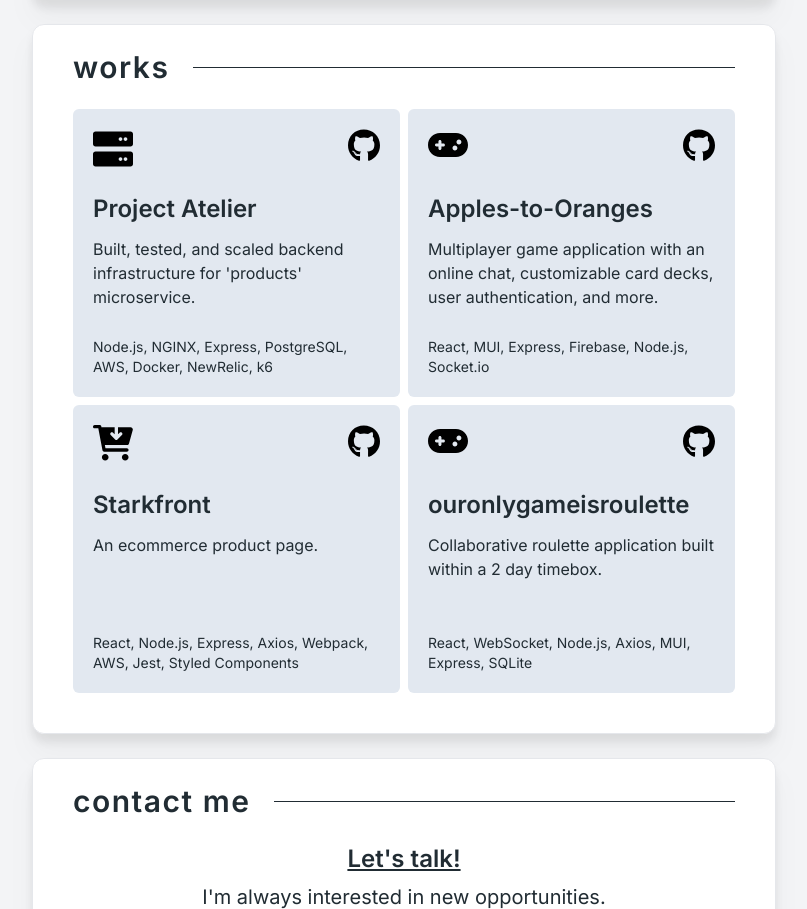
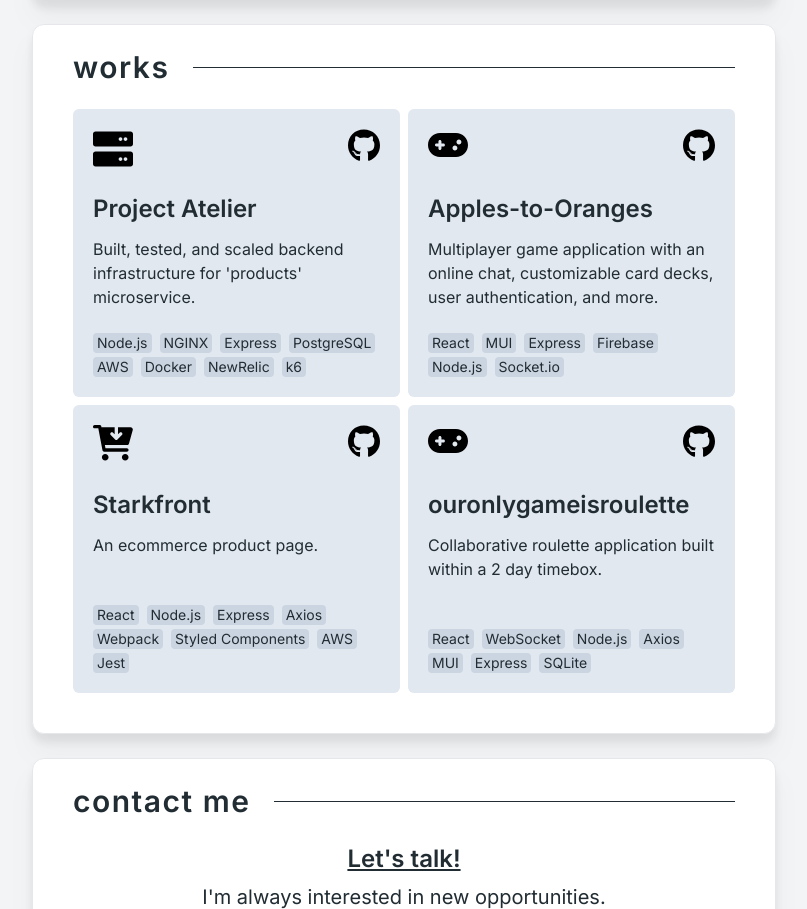
Before and after one commit to nathanielbelen/next-portfolio, a Next.js app: page / in a window 1280 px wide. Shown: the part 1088-1997 px from the top of the page, without its empty margins (236-1043 px from the left). Built offline with nearby package versions, Linux system fonts and the light colour scheme.

Commit message:
changed works pages to better reflect projects done

```diff
--- a/components/navbar.js
+++ b/components/navbar.js
@@ -43,11 +43,8 @@ export default function NavBar({ path }) {
   }, []);
 
   return (
-    <motion.div
+    <div
       className='w-full'
-      initial={{ y: 10, opacity: 0 }}
-      animate={{ y: 0, opacity: 1 }}
-      transition={{ duration: 0.5 }}
     >
       <div className='p-5 max-w-screen-lg m-auto' id='navbar'>
         <div className='flex items-center'>
@@ -82,7 +79,7 @@ export default function NavBar({ path }) {
           </div>
         </div>
       </div>
-    </motion.div>
+    </div>
   );
 }
 
--- a/components/work.js
+++ b/components/work.js
@@ -6,10 +6,8 @@ export default function Work({
   info: { title, description, link, icon, thumbnail, stack, source, deployed },
 }) {
   return (
-    <Link href={`works/${link}`}>
-      <a>
     <motion.div
-          className='flex flex-col bg-slate-200 rounded-md justify-between min-h-[18rem] p-5'
+      className='flex flex-col bg-slate-200 rounded-md justify-between min-h-[18rem] p-5 relative'
       whileHover={{ y: -2 }}
     >
       <header className=''>
@@ -18,11 +16,13 @@ export default function Work({
           <ul className='flex gap-3'>
             {source && (
               <li className='w-8'>
-                    <a href={source} target='_blank' rel='noreferrer'>
-                      <svg
-                        xmlns='http://www.w3.org/2000/svg'
-                        viewBox='0 0 496 512'
+                <a
+                  href={source}
+                  className='z-10 relative hover:fill-slate-600 transition-colors'
+                  target='_blank'
+                  rel='noreferrer'
                 >
+                  <svg xmlns='http://www.w3.org/2000/svg' viewBox='0 0 496 512'>
                     <path d='M165.9 397.4c0 2-2.3 3.6-5.2 3.6-3.3.3-5.6-1.3-5.6-3.6 0-2 2.3-3.6 5.2-3.6 3-.3 5.6 1.3 5.6 3.6zm-31.1-4.5c-.7 2 1.3 4.3 4.3 4.9 2.6 1 5.6 0 6.2-2s-1.3-4.3-4.3-5.2c-2.6-.7-5.5.3-6.2 2.3zm44.2-1.7c-2.9.7-4.9 2.6-4.6 4.9.3 2 2.9 3.3 5.9 2.6 2.9-.7 4.9-2.6 4.6-4.6-.3-1.9-3-3.2-5.9-2.9zM244.8 8C106.1 8 0 113.3 0 252c0 110.9 69.8 205.8 169.5 239.2 12.8 2.3 17.3-5.6 17.3-12.1 0-6.2-.3-40.4-.3-61.4 0 0-70 15-84.7-29.8 0 0-11.4-29.1-27.8-36.6 0 0-22.9-15.7 1.6-15.4 0 0 24.9 2 38.6 25.8 21.9 38.6 58.6 27.5 72.9 20.9 2.3-16 8.8-27.1 16-33.7-55.9-6.2-112.3-14.3-112.3-110.5 0-27.5 7.6-41.3 23.6-58.9-2.6-6.5-11.1-33.3 2.6-67.9 20.9-6.5 69 27 69 27 20-5.6 41.5-8.5 62.8-8.5s42.8 2.9 62.8 8.5c0 0 48.1-33.6 69-27 13.7 34.7 5.2 61.4 2.6 67.9 16 17.7 25.8 31.5 25.8 58.9 0 96.5-58.9 104.2-114.8 110.5 9.2 7.9 17 22.9 17 46.4 0 33.7-.3 75.4-.3 83.6 0 6.5 4.6 14.4 17.3 12.1C428.2 457.8 496 362.9 496 252 496 113.3 383.5 8 244.8 8zM97.2 352.9c-1.3 1-1 3.3.7 5.2 1.6 1.6 3.9 2.3 5.2 1 1.3-1 1-3.3-.7-5.2-1.6-1.6-3.9-2.3-5.2-1zm-10.8-8.1c-.7 1.3.3 2.9 2.3 3.9 1.6 1 3.6.7 4.3-.7.7-1.3-.3-2.9-2.3-3.9-2-.6-3.6-.3-4.3.7zm32.4 35.6c-1.6 1.3-1 4.3 1.3 6.2 2.3 2.3 5.2 2.6 6.5 1 1.3-1.3.7-4.3-1.3-6.2-2.2-2.3-5.2-2.6-6.5-1zm-11.4-14.7c-1.6 1-1.6 3.6 0 5.9 1.6 2.3 4.3 3.3 5.6 2.3 1.6-1.3 1.6-3.9 0-6.2-1.4-2.3-4-3.3-5.6-2z' />
                   </svg>
                 </a>
@@ -30,11 +30,13 @@ export default function Work({
             )}
             {deployed && (
               <li className='w-8'>
-                    <a href={deployed} target='_blank' rel='noreferrer'>
-                      <svg
-                        xmlns='http://www.w3.org/2000/svg'
-                        viewBox='0 0 448 512'
+                <a
+                  href={deployed}
+                  className='z-10 relative hover:fill-slate-600 transition-colors'
+                  target='_blank'
+                  rel='noreferrer'
                 >
+                  <svg xmlns='http://www.w3.org/2000/svg' viewBox='0 0 448 512'>
                     <path d='M256 64C256 46.33 270.3 32 288 32H415.1C415.1 32 415.1 32 415.1 32C420.3 32 424.5 32.86 428.2 34.43C431.1 35.98 435.5 38.27 438.6 41.3C438.6 41.35 438.6 41.4 438.7 41.44C444.9 47.66 447.1 55.78 448 63.9C448 63.94 448 63.97 448 64V192C448 209.7 433.7 224 416 224C398.3 224 384 209.7 384 192V141.3L214.6 310.6C202.1 323.1 181.9 323.1 169.4 310.6C156.9 298.1 156.9 277.9 169.4 265.4L338.7 96H288C270.3 96 256 81.67 256 64V64zM0 128C0 92.65 28.65 64 64 64H160C177.7 64 192 78.33 192 96C192 113.7 177.7 128 160 128H64V416H352V320C352 302.3 366.3 288 384 288C401.7 288 416 302.3 416 320V416C416 451.3 387.3 480 352 480H64C28.65 480 0 451.3 0 416V128z' />
                   </svg>
                 </a>
@@ -42,14 +44,21 @@ export default function Work({
             )}
           </ul>
         </div>
+        <Link href={`works/${link}`}>
+          <a
+            className={`z-20 hover:text-slate-600 transition-colors before:content-[''] before:absolute before:z-0 before:h-full before:w-full before:top-0 before:left-0 before:block`}
+          >
             <div className='text-2xl font-semibold py-3'>{title}</div>
+          </a>
+        </Link>
+
         <div className='text-base pb-3'>{description}</div>
       </header>
       <footer className=''>
-            <div className='text-sm'>{stack}</div>
+        <ul className='text-sm gap-x-2 gap-y-1 flex flex-wrap'>
+          {stack.map((tech, index) => <li key={index} className='bg-slate-300 px-1 rounded'>{tech}</li>)}
+        </ul>
       </footer>
     </motion.div>
-      </a>
-    </Link>
   );
 }
--- a/components/works.js
+++ b/components/works.js
@@ -27,7 +27,7 @@ const works = [
     link: 'atelier',
     source: 'https://github.com/nathanielbelen/project-atelier-product-api',
     icon: icons.server,
-    stack: 'Node.js, NGINX, Express, PostgreSQL, AWS, Docker, NewRelic, k6',
+    stack: ['Node.js', 'NGINX', 'Express', 'PostgreSQL', 'AWS', 'Docker', 'NewRelic', 'k6'],
     thumbnail: sdc_thumbnail,
   },
   {
@@ -36,7 +36,7 @@ const works = [
     link: 'apples',
     source: 'https://github.com/Fraktaa/Social-Game-Night',
     icon: icons.controller,
-    stack: 'React, MUI, Express, Firebase, Node.js, Socket.io',
+    stack: ['React', 'MUI', 'Express', 'Firebase', 'Node.js', 'Socket.io'],
     thumbnail: a2o_thumbnail,
   },
   {
@@ -45,7 +45,7 @@ const works = [
     link: 'starkfront',
     source: 'https://github.com/Stark-Direwolves/Starkfront',
     icon: icons.shoppingcart,
-    stack: 'React, Node.js, Express, Axios, Webpack, AWS, Jest, Styled Components',
+    stack: ['React', 'Node.js', 'Express', 'Axios', 'Webpack', 'Styled Components', 'AWS', 'Jest'],
     thumbnail: starkfront_thumbnail
   },
   {
@@ -54,7 +54,7 @@ const works = [
     link: 'ouronlygameisroulette',
     source: 'https://github.com/nathanielbelen/ouronlygameisroulette',
     icon: icons.controller,
-    stack: 'React, WebSocket, Node.js, Axios, MUI, Express, SQLite',
+    stack: ['React', 'WebSocket', 'Node.js', 'Axios', 'MUI', 'Express', 'SQLite'],
     thumbnail: oogir_thumbnail
   },
 ];
--- a/pages/index.js
+++ b/pages/index.js
@@ -10,19 +10,19 @@ import Link from 'next/link'
 export default function Home({ key }) {
   return (
     <Page key={key}>
-      <SectionDiv delay={0.3}>
+      <SectionDiv>
         <Heading title='about me' id='about' />
         <About />
       </SectionDiv>
-      <SectionDiv delay={0.6}>
+      <SectionDiv delay={0.3}>
         <Heading title='experience' id='experience' />
         <Experiences />
       </SectionDiv>
-      <SectionDiv delay={0.9}>
+      <SectionDiv delay={0.6}>
         <Heading title='works' id='works' />
         <Works />
       </SectionDiv>
-      <SectionDiv delay={1.2}>
+      <SectionDiv delay={0.9}>
         <Heading title='contact me' id='contact' />
         <div className='text-center'>
           <p className='font-semibold text-2xl p-2'>
--- a/pages/works/atelier.js
+++ b/pages/works/atelier.js
@@ -27,13 +27,11 @@ export default function SDC() {
             </span>
           </div>
         </div>
-        <div className='px-5'>
+        <div className='px-5 text-justify'>
           <p>
-            {`I worked with a team of engineers to overhaul an existing ecommerce storefront's API to withstand production-level traffic. The inherhited monolithic backend was slow, with response times often reaching over 1000ms. To refactor this application to microservices, we decomposed the existing API into 3 services: Products, Reviews, and Q&A. I personally was in charge of the Products service.`}
-          </p>
+            {`I worked with a team of engineers to overhaul an existing ecommerce storefront's API to withstand production-level traffic. The inherhited monolithic backend was slow, with response times often reaching over 1000ms. In the process of refactoring to microservices, we decomposed the existing API into 3 services: Products, Reviews, and Q&A. I personally was in charge of the Products service.`}
           <br />
-          <p>
-            {`After the iterative process of improving queries, our service was able to reaching 1600 requests per second while staying under 1500ms response time and 1% error rate. Through horizontally scaling the service, the service was able to reach 4500 requests per second (281% increase in rps).`}
+            {`After the iterative process of improving queries, our service was able to reach 1600 requests per second while staying under 1500ms response time and 1% error rate. After identifying the current bottleneck to be the processing power of the individual server, 3 nodes were added to the system (1 load balancer and 2 extra app servers). This horizontally scaling allowed the service to reach 4500 requests per second (281% increase in rps) while keeping below the 1500 ms response time and 1% error rate threshold.`}
           </p>
         </div>
         <ul className='pl-10'>
--- a/pages/works/ouronlygameisroulette.js
+++ b/pages/works/ouronlygameisroulette.js
@@ -27,9 +27,11 @@ export default function Roulette() {
             </span>
           </div>
         </div>
-        <div className='px-5'>
+        <div className='px-5 text-justify'>
           <p>
-            Given 2 days to work on creating an application of our choice with the goal of achieving MVP, I chose to create a roulette app that spun synchronously to all clients.
+            Given 2 days to work on creating an application of our choice with the goal of reaching MVP, I chose to create a roulette app that spun synchronously to all clients.
+            <br />
+            The application features a currency system, a live chat, a spinning roulette wheel, and a wager board mirroring a common Roulette board.
           </p>
         </div>
         <ul className='pl-10'>
```
Lines whose indentation alone changed are shown as unchanged.
